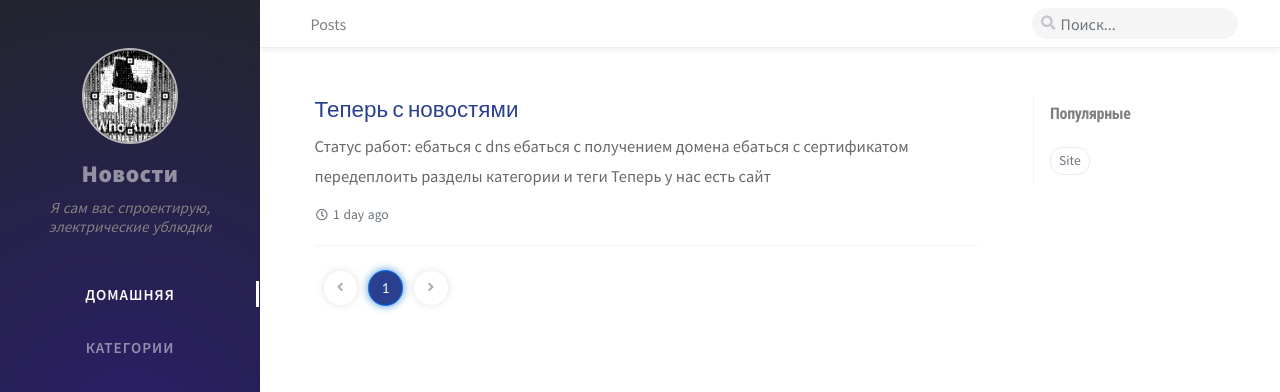
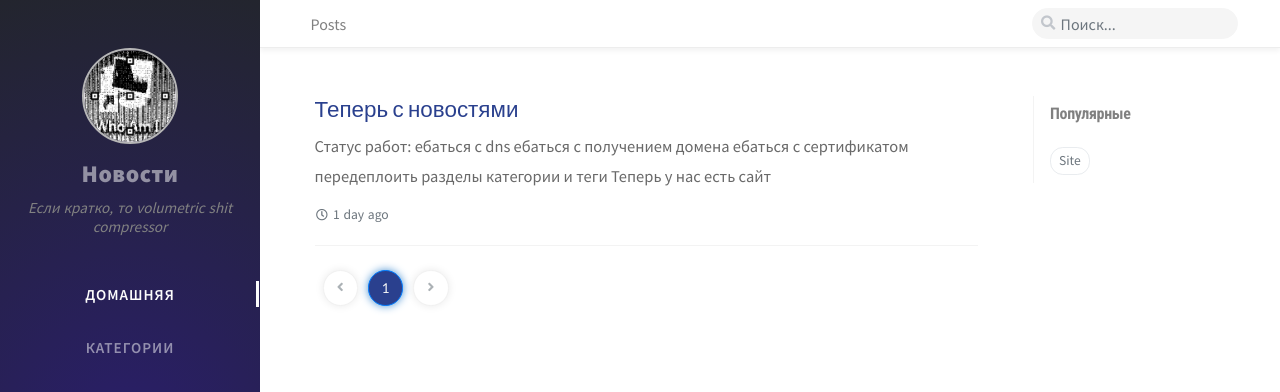
Before and after one commit to kern3lp4n1c/constructorsnews, a Jekyll site: the page built from index.html, in a window 1280 px wide. Shown: the top 392 px of the page. Built offline with Jekyll 4.4.1, drawn with Linux system fonts in a browser that asks for light colours; nearby versions of some CDN libraries; the list of posts is cut into pages by our own code; comment, search, counter and statistics services are not loaded.

Commit message:
Update _config.yml

```diff
--- a/_config.yml
+++ b/_config.yml
@@ -10,7 +10,7 @@
 
 title: Новости                          # the main title
 
-tagline: Я сам вас спроектирую, электрические ублюдки  # it will display as the sub-title
+tagline:   Если кратко, то volumetric shit compressor  # it will display as the sub-title
 
 description: >-                        # used by seo meta and the atom feed
   Если кратко, то
```
